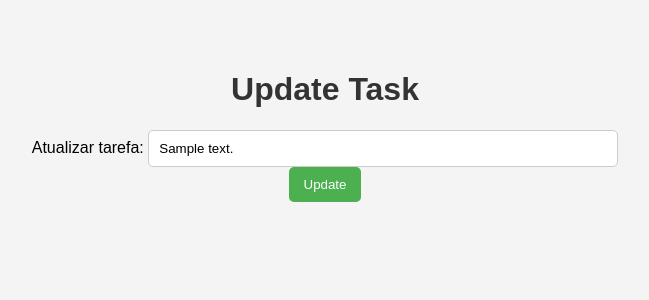
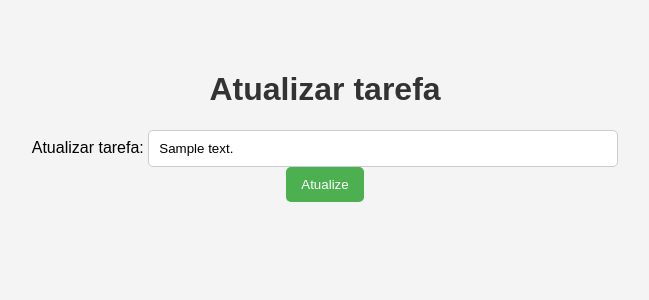
Before and after one commit to Kalelcst/Projeto_Flask, a Flask app: page /update/1 in a window 1280 px wide. Shown: the top 300 px of the page, without its empty margins (315-964 px from the left). Run offline with Flask 3, Linux system fonts and the light colour scheme; tables that the repository leaves empty hold one stand-in row (values such as "Sample post").

```diff
--- a/app.py
+++ b/app.py
@@ -126,6 +126,5 @@ def update_user(id):
 
     return render_template('update_user.html',user=user)
 
-
 if __name__ == '__main__':
     app.run(debug=True, host='0.0.0.0', port=5000)
--- a/templates/update.html
+++ b/templates/update.html
@@ -1,13 +1,13 @@
 {% extends "base.html" %}
 
 {% block head %}
-<title>Task Master</title>
+<title>Controlador de Tarefas</title>
 {% endblock %}
 
 {% block body %}
 <div class="content">
 
-    <h1 class="title">Update Task</h1>
+    <h1 class="title">Atualizar tarefa</h1>
 
     <div class="form">
 
@@ -15,9 +15,9 @@
 
             <label for="content">Atualizar tarefa:</label>
 
-            <input type="text" name="content" id="content"value="{{ task.content }}">
+            <input type="text" name="content" id="content"value="{{ task.content }}" placeholder="Digite a tarefa" required>
 
-            <input type="submit" value="Update">
+            <input type="submit" value="Atualize" >
 
         </form>
 
--- a/templates/update_user.html
+++ b/templates/update_user.html
@@ -9,9 +9,9 @@
     <form action="/user/update/{{ user.id }}"
           method="POST">
 
-        <input type="text" name="name" value="{{ user.name }}" required>
+        <input type="text" name="name" value="{{ user.name }}" placeholder="Nome" required>
 
-        <input type="email" name="email" value="{{ user.email }}" required>
+        <input type="email" name="email" value="{{ user.email }}" placeholder="Email" required>
 
         <input type="submit" value="Atualizar">
     </form>
```
